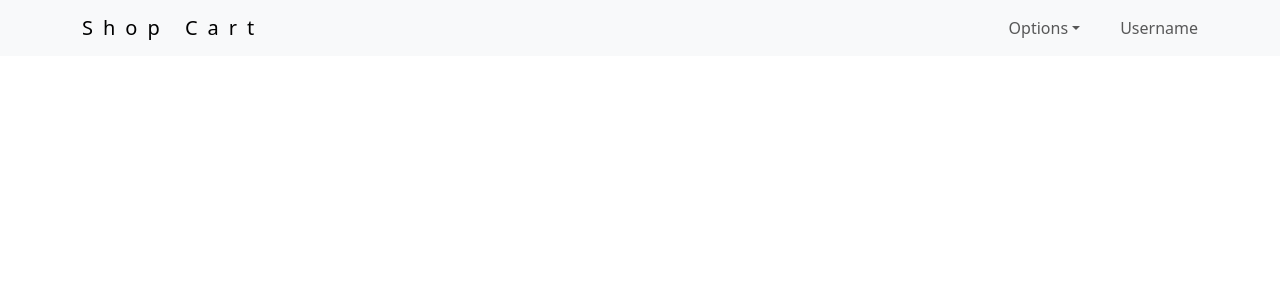
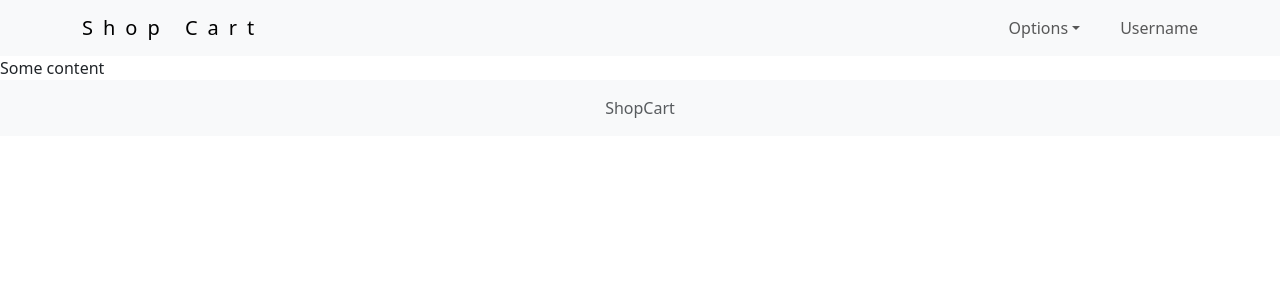
Before and after one commit to prashant-08/shopping-cart, a React (Vite) app: page / in a window 1280 px wide. Shown: the top 300 px of the page. Built offline with nearby package versions, Linux system fonts and the light colour scheme.

Commit message:
added footer

```diff
--- a/src/App.jsx
+++ b/src/App.jsx
@@ -1,11 +1,14 @@
 import './App.css'
 import Header from './components/Header/Header'
+import Footer from './components/Footer/Footer'
 
 function App() {
 
   return (
     <>
-    <Header color="light" light={true} expand="md" container="md" fixed="top" />
+    <Header color="light" light={true} expand="md" container="md"/>
+    <div>Some content</div>
+    <Footer />
     </>
   )
 }
--- a/src/components/Footer/Footer.jsx
+++ b/src/components/Footer/Footer.jsx
@@ -0,0 +1,11 @@
+function Footer () {
+    return (
+        <footer className="footer mt-auto py-3 bg-body-tertiary">
+            <div className="container d-flex justify-content-center">
+                <span className="text-body-secondary">ShopCart</span>
+            </div>
+        </footer>
+    )
+}
+
+export default Footer;
```
